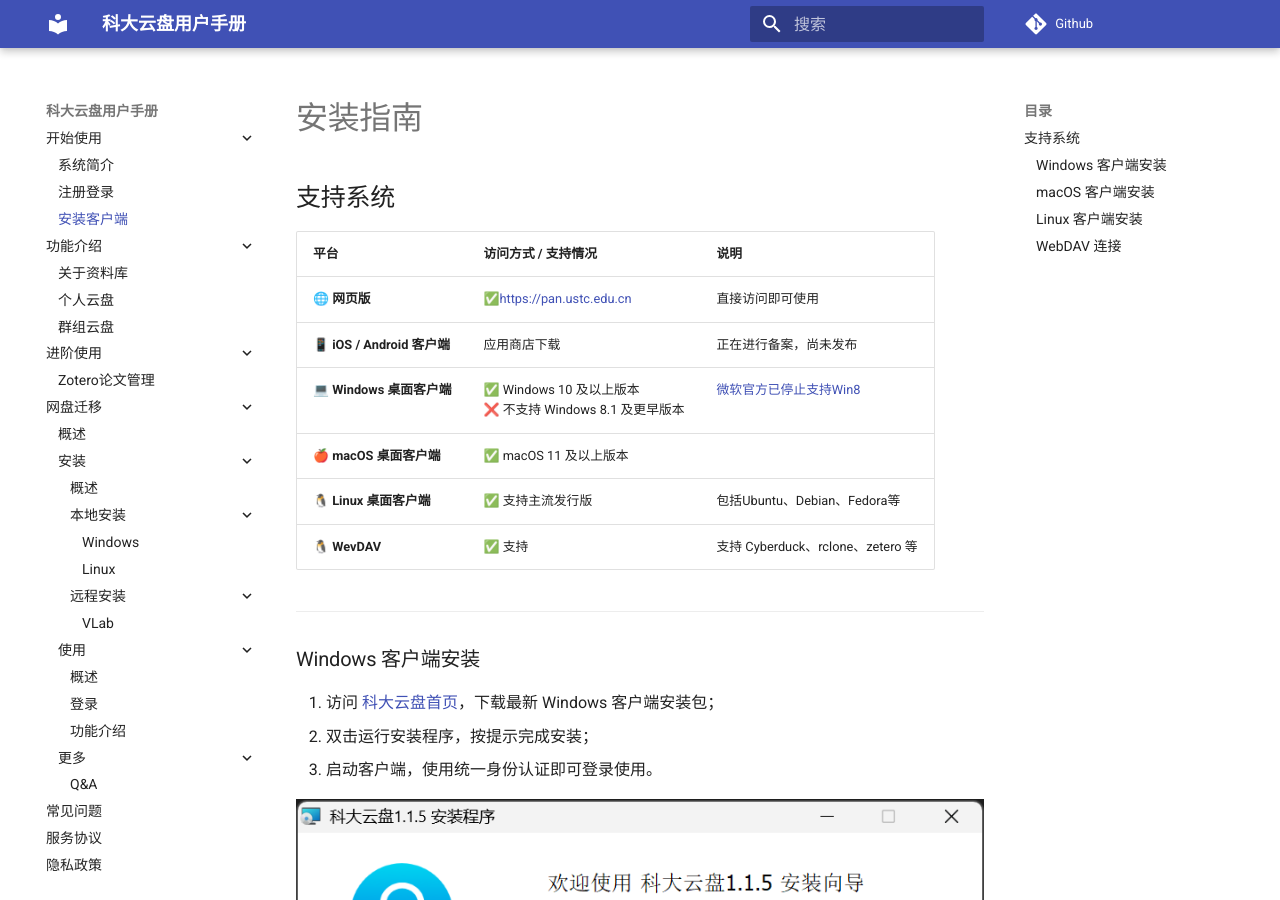
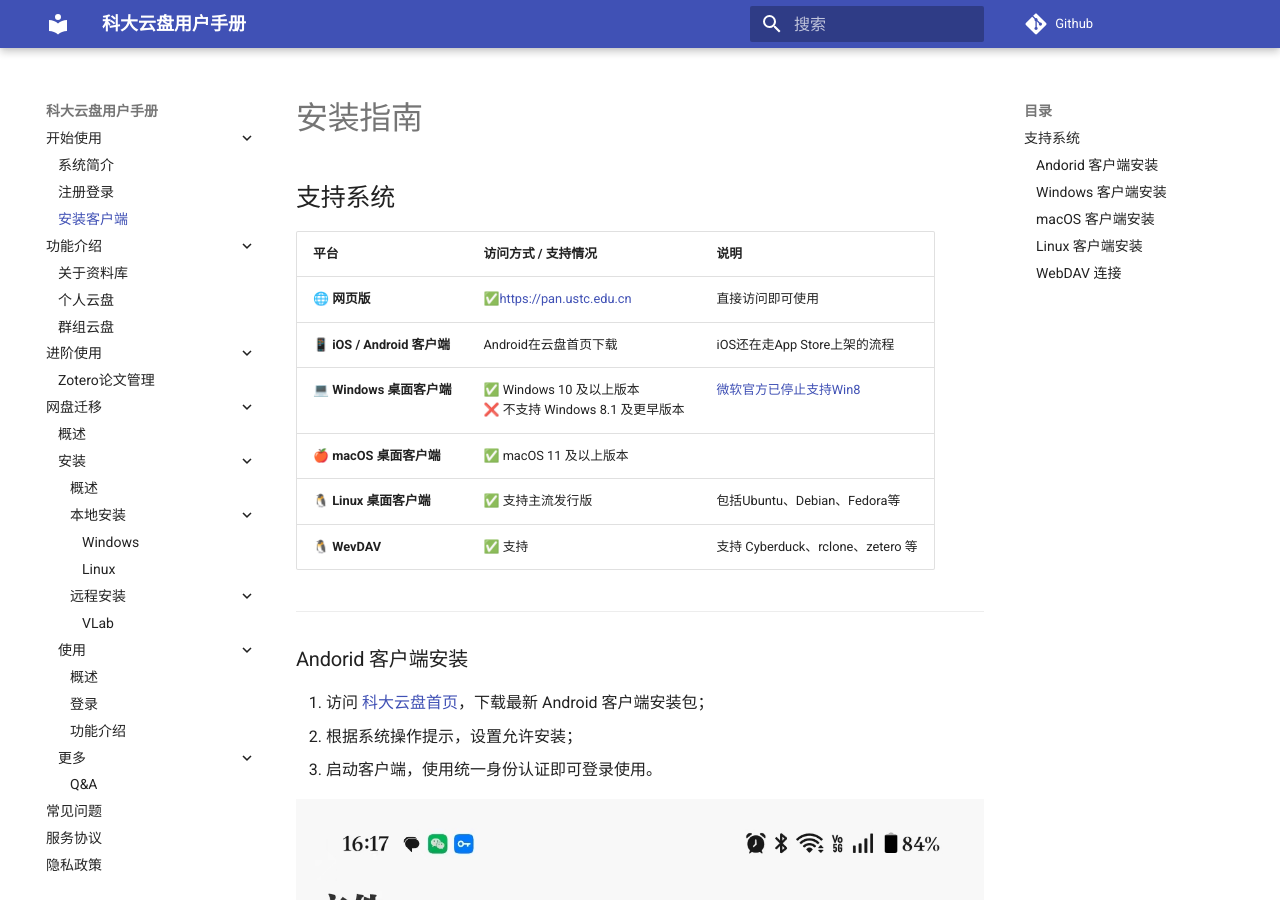
Before and after one commit to wf0229/pan_doc, an MkDocs documentation site: the page built from docs/install.md, in a window 1280 px wide and 900 px high. Built offline with MkDocs 1.6.1 and Material for MkDocs 9.7.7, drawn with Linux system fonts in a browser that asks for light colours; comment, search, counter and statistics services are not loaded.

Commit message:
Update install.md

```diff
--- a/docs/install.md
+++ b/docs/install.md
@@ -5,11 +5,21 @@
 | 平台 | 访问方式 / 支持情况 | 说明 |
 | :-- | :-- | :-- |
 | 🌐 **网页版** | ✅[https://pan.ustc.edu.cn](https://pan.ustc.edu.cn) | 直接访问即可使用 |
-| 📱 **iOS / Android 客户端** | 应用商店下载 | 正在进行备案，尚未发布 |
+| 📱 **iOS / Android 客户端** | Android在云盘首页下载 | iOS还在走App Store上架的流程 |
 | 💻 **Windows 桌面客户端** | ✅ Windows 10 及以上版本<br>❌ 不支持 Windows 8.1 及更早版本 | [微软官方已停止支持Win8](https://www.microsoft.com/zh-cn/windows/end-of-support) |
 | 🍎 **macOS 桌面客户端** | ✅ macOS 11 及以上版本 |  |
 | 🐧 **Linux 桌面客户端** | ✅ 支持主流发行版 | 包括Ubuntu、Debian、Fedora等|
 | 🐧 **WevDAV** | ✅ 支持 | 支持 Cyberduck、rclone、zetero 等|
+
+---
+
+### Andorid 客户端安装
+
+1. 访问 [科大云盘首页](https://pan.ustc.edu.cn/home/index)，下载最新 Android 客户端安装包；
+2. 根据系统操作提示，设置允许安装；
+3. 启动客户端，使用统一身份认证即可登录使用。
+
+![科大云盘Android客户端安装](_static/images/android.jpg)
 
 ---
 
```
